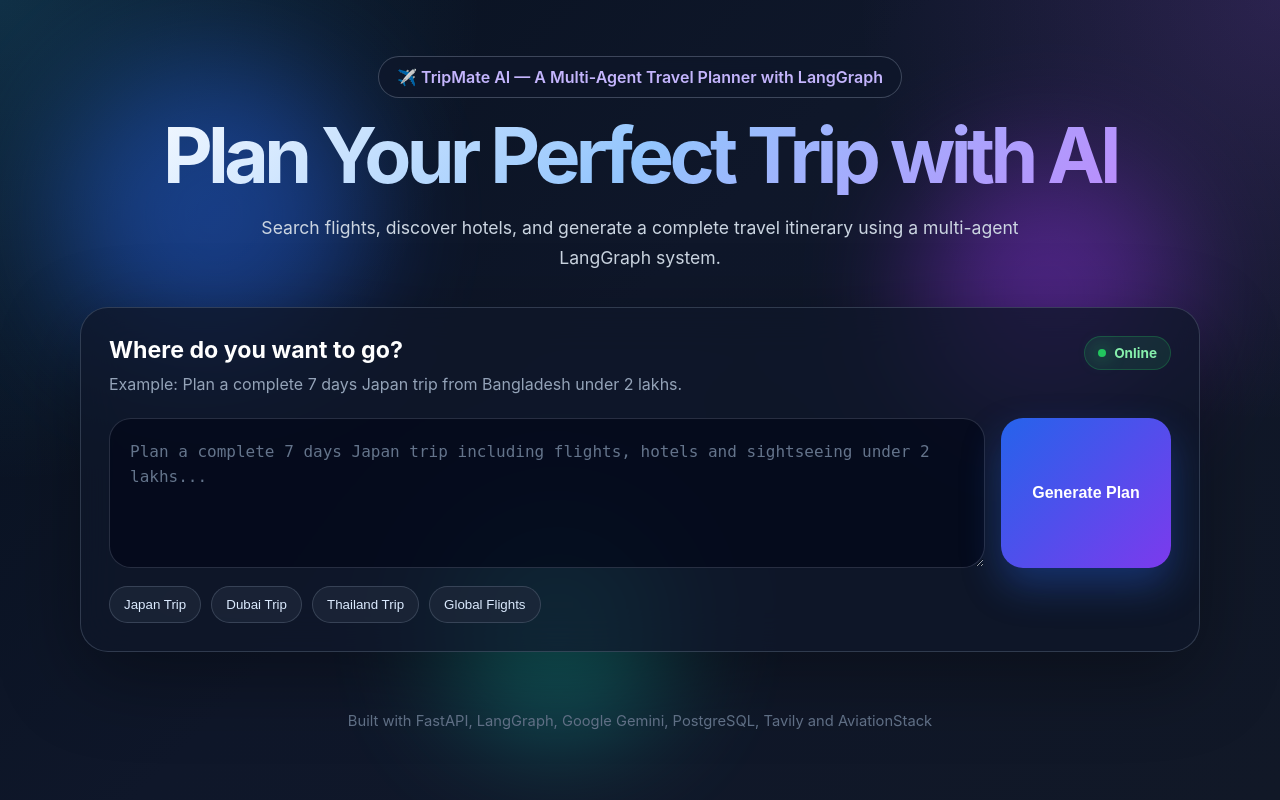
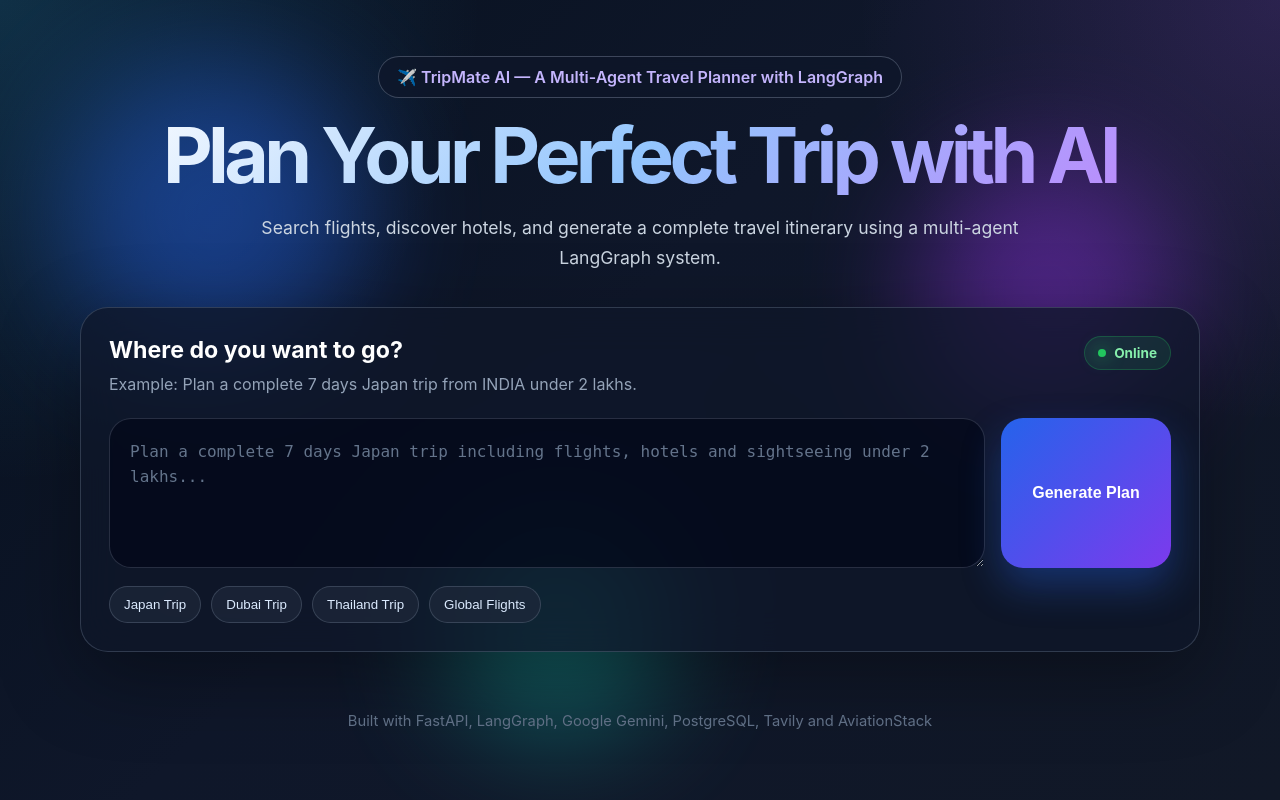
Before and after one commit to kumarchandan125/TripMate-AI-Travel-Planner, a FastAPI app: page / in a window 1280 px wide. Run offline with FastAPI, Linux system fonts and the light colour scheme; some libraries are stand-ins or nearby versions.

Commit message:
fix: Update example trip origin from Bangladesh to India in prompts

```diff
--- a/templates/index.html
+++ b/templates/index.html
@@ -40,7 +40,7 @@
                 <div>
                     <h2>Where do you want to go?</h2>
                     <p>
-                        Example: Plan a complete 7 days Japan trip from Bangladesh under 2 lakhs.
+                        Example: Plan a complete 7 days Japan trip from INDIA under 2 lakhs.
                     </p>
                 </div>
 
@@ -63,15 +63,15 @@
             </div>
 
             <div class="quick-prompts">
-                <button onclick="setPrompt('Plan a complete 7 days Japan trip from Bangladesh including flights, hotels and sightseeing under 2 lakhs.')">
+                <button onclick="setPrompt('Plan a complete 7 days Japan trip from INDIA including flights, hotels and sightseeing under 2 lakhs.')">
                     Japan Trip
                 </button>
 
-                <button onclick="setPrompt('Plan a 5 days Dubai trip from Dhaka with flights, hotels and sightseeing.')">
+                <button onclick="setPrompt('Plan a 5 days Dubai trip from INDIA with flights, hotels and sightseeing.')">
                     Dubai Trip
                 </button>
 
-                <button onclick="setPrompt('Plan a 7 days Thailand trip from Bangladesh with budget hotels and sightseeing.')">
+                <button onclick="setPrompt('Plan a 7 days Thailand trip from INDIA with budget hotels and sightseeing.')">
                     Thailand Trip
                 </button>
 
```
